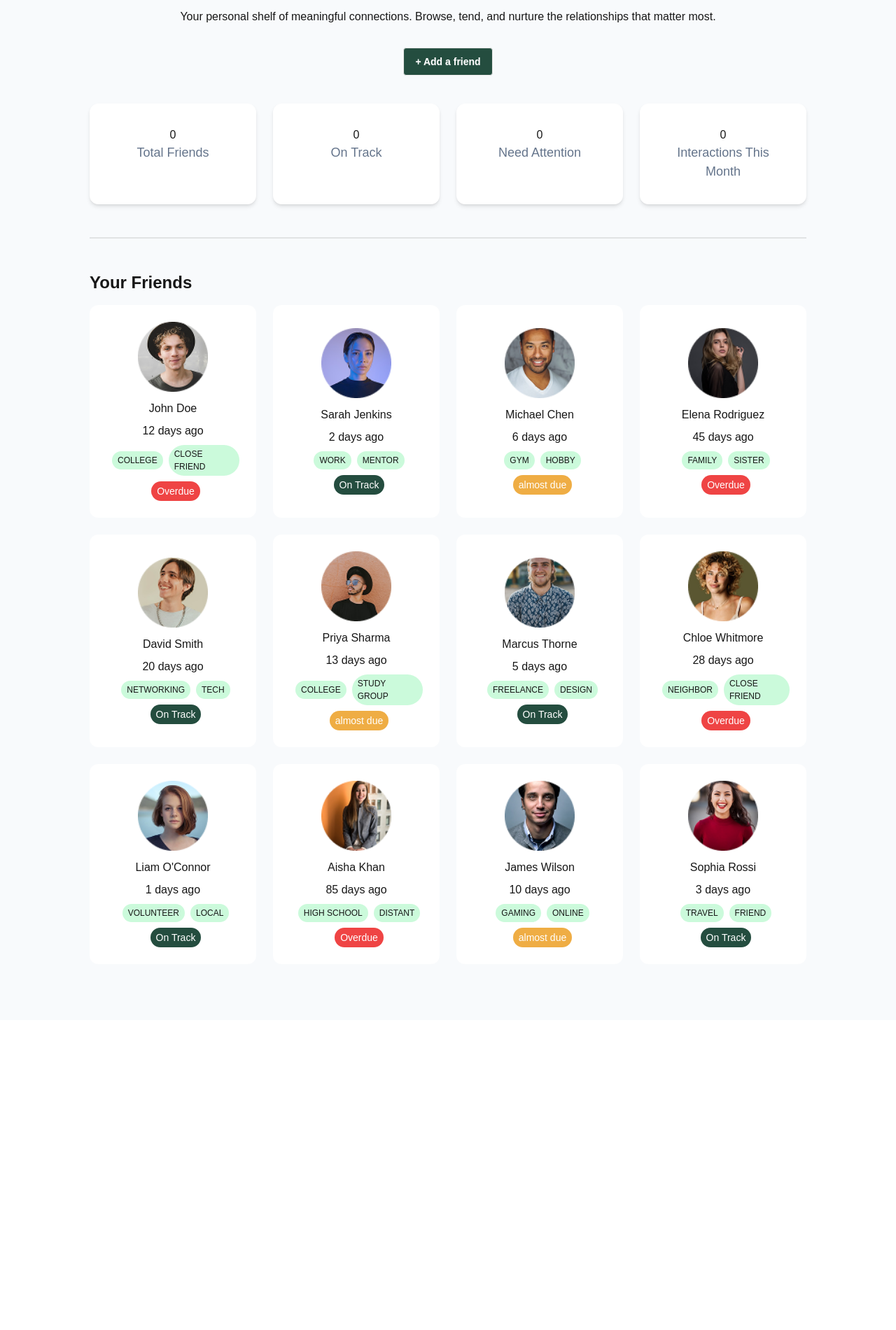
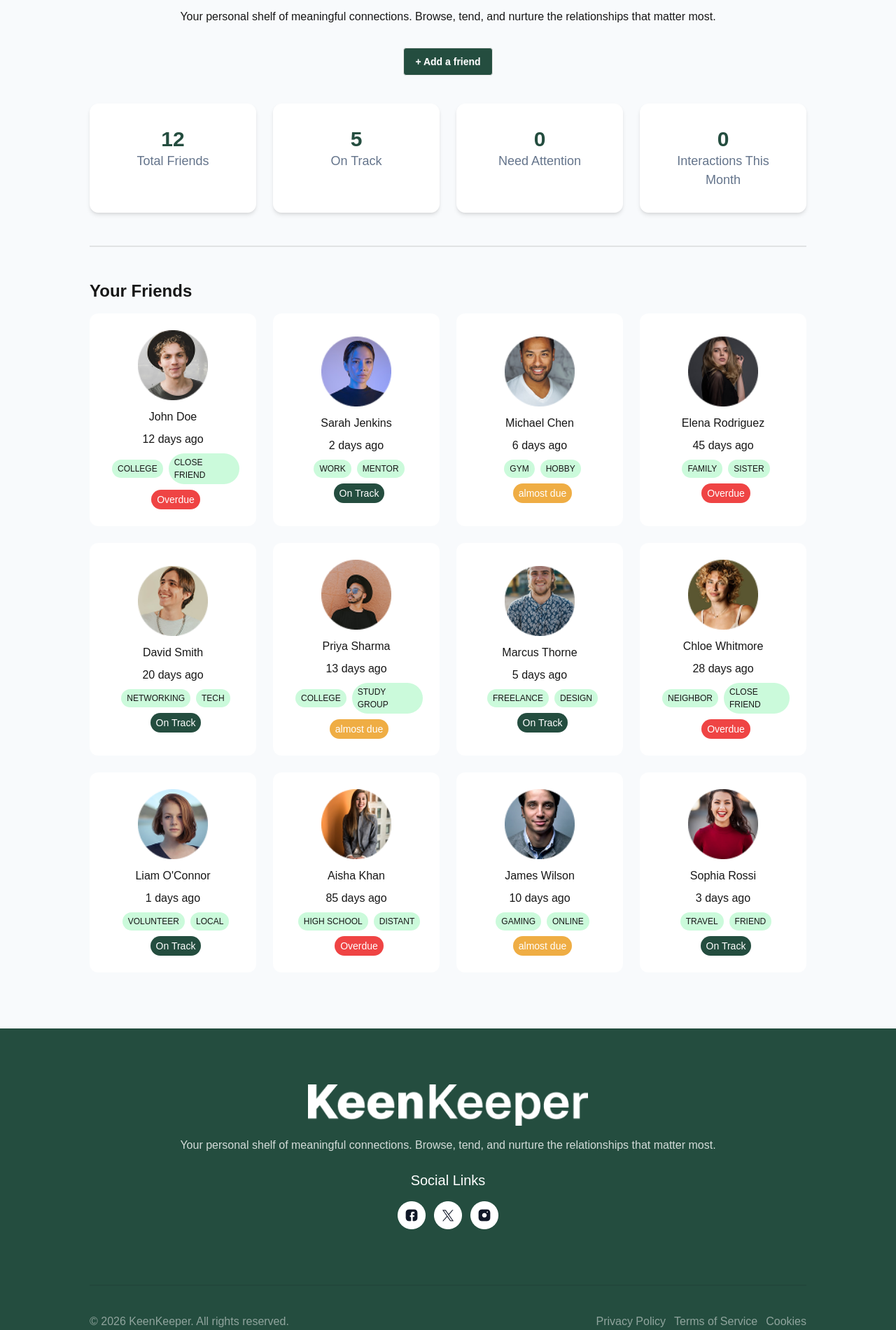
Before and after one commit to chandan-d-karmaker/keenkeeper, a Next.js app: page / in a window 1280 px wide. Shown: the part 196-2097 px from the top of the page at 70% size. Before the commit the page ends 1654 px from the top, so only its background shows below. Built offline with nearby package versions, Linux system fonts and the light colour scheme.

Commit message:
made footer

```diff
--- /dev/null
+++ b/src/app/[friendId]/page.jsx
@@ -0,0 +1,11 @@
+import React from 'react';
+
+const FriendDetails = () => {
+    return (
+        <div>
+            <h3>This is friends details page</h3>
+        </div>
+    );
+};
+
+export default FriendDetails;
--- a/src/app/layout.js
+++ b/src/app/layout.js
@@ -2,6 +2,7 @@ import { Geist, Geist_Mono } from "next/font/google";
 import "./globals.css";
 import Navbar from "@/components/Navbar";
 import Banner from "@/components/banner/Banner";
+import Footer from "@/components/Footer";
 
 const geistSans = Geist({
   variable: "--font-geist-sans",
@@ -32,6 +33,7 @@ export default function RootLayout({ children }) {
           {children}
 
         </main>
+        <Footer></Footer>
       </body>
     </html>
   );
--- a/src/app/page.js
+++ b/src/app/page.js
@@ -1,15 +1,19 @@
+'use client';
 import Banner from "@/components/banner/Banner";
 import Friends from "@/components/Friends";
 import Image from "next/image";
 import { Suspense } from "react";
 
+const friendPromise = fetch('/friends.json').then(res => res.json());
+
+
 
 export default function Home() {
   return (
     <>
-      <Banner></Banner>
+      <Banner friendPromise={friendPromise}></Banner>
       <div className="divider my-10"></div>
-      <Friends></Friends>
+      <Friends friendPromise={friendPromise}></Friends>
     </>
   );
 }
--- /dev/null
+++ b/src/components/Footer.jsx
@@ -0,0 +1,38 @@
+import React from 'react';
+import Image from 'next/image';
+
+const Footer = () => {
+    return (
+        <div className='bg-[#244D3F]'>
+            <div className='w-4/5 mx-auto'>
+
+                <div className='pt-20 pb-8 space-y-6'>
+
+                    {/* Title */}
+                    <div className='flex flex-col justify-center items-center space-y-4'>
+                        <Image src='/imgs/logo-xl.png' alt="Footer Logo" width={400} height={60} />
+                        <p className='opacity-80 text-white text-center'>Your personal shelf of meaningful connections. Browse, tend, and nurture the relationships that matter most.</p>
+                    </div>
+
+                    {/* social links */}
+                    <div className='text-center space-y-4'>
+                        <p className='text-xl font-medium text-white'>Social Links</p>
+                        <div className='flex justify-center items-center gap-3'>
+                            <Image src='/imgs/facebook.png' alt="Facebook" width={40} height={40} />
+                            <Image src='/imgs/twitter.png' alt="Twitter" width={40} height={40} />
+                            <Image src='/imgs/instagram.png' alt="Instagram" width={40} height={40} />
+                        </div>
+                    </div>
+                </div>
+
+                <div className="divider mt-10 mb-8"></div>
+                <div className='flex justify-between text-[#FAFAFA] opacity-50'>
+                    <p className='leading-6'>© 2026 KeenKeeper. All rights reserved.</p>
+                    <p className='leading-6 flex gap-3'><span>Privacy Policy</span> <span>Terms of Service</span> <span>Cookies</span></p>
+                </div>
+            </div>
+        </div>
+    );
+};
+
+export default Footer;
--- a/src/components/Friends.jsx
+++ b/src/components/Friends.jsx
@@ -3,9 +3,8 @@
 import React, { use } from 'react';
 import FriendCard from './FriendCard';
 
-const friendPromise = fetch('/friends.json').then(res => res.json());
 
-const Friends = () => {
+const Friends = ({ friendPromise }) => {
 
     const friends = use(friendPromise);
 
--- a/src/components/banner/Banner.jsx
+++ b/src/components/banner/Banner.jsx
@@ -1,6 +1,9 @@
-import React from 'react';
+import React, { use } from 'react';
 
-const Banner = () => {
+const Banner = ({ friendPromise }) => {
+
+    const friends = use(friendPromise);
+
     return (
         <div>
             {/* banner title n button*/}
@@ -18,19 +21,19 @@ const Banner = () => {
             {/* banner stats */}
             <div className='grid lg:grid-cols-4 md:grid-cols-2 gap-6 mt-10'>
                 <div className='p-8 rounded-xl bg-base-100 text-center border border-white shadow-md'>
-                    <h1>0</h1>
+                    <h1 className='text-3xl text-[#244D3F] font-semibold'>{friends.length}</h1>
                     <h2 className='text-[#64748B] text-[18px]'>Total Friends</h2>
                 </div>
                 <div className='p-8 rounded-xl bg-base-100 text-center border border-white shadow-md'>
-                    <h1>0</h1>
+                    <h1 className='text-3xl text-[#244D3F] font-semibold'>{friends.filter(friend => friend.status === 'on-track').length}</h1>
                     <h2 className='text-[#64748B] text-[18px]'>On Track</h2>
                 </div>
                 <div className='p-8 rounded-xl  bg-base-100 text-center border border-white shadow-md'>
-                    <h1>0</h1>
+                    <h1 className='text-3xl text-[#244D3F] font-semibold'>{friends.filter(friend => friend.status === 'need-attention').length}</h1>
                     <h2 className='text-[#64748B] text-[18px]'>Need Attention</h2>
                 </div>
                 <div className='p-8 rounded-xl bg-base-100 text-center border border-white shadow-md'>
-                    <h1>0</h1>
+                    <h1 className='text-3xl text-[#244D3F] font-semibold' >0</h1>
                     <h2 className='text-[#64748B] text-[18px]'>Interactions This Month</h2>
                 </div>
 
```
